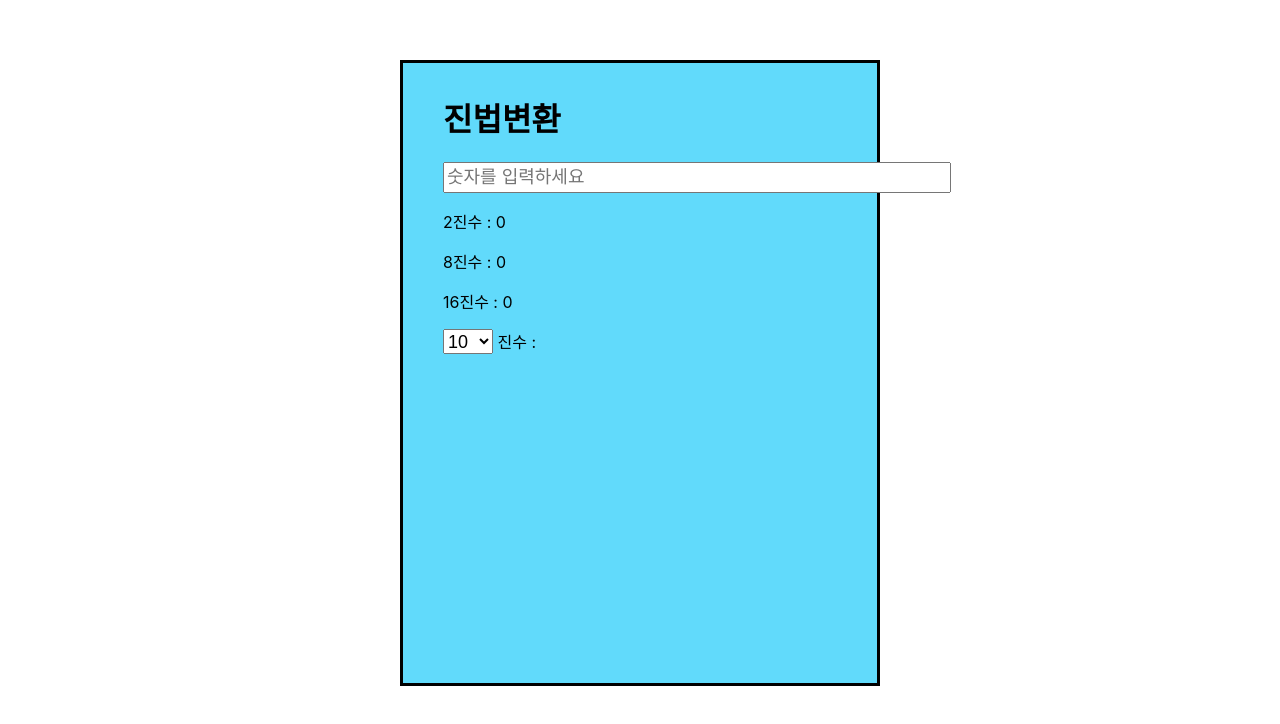
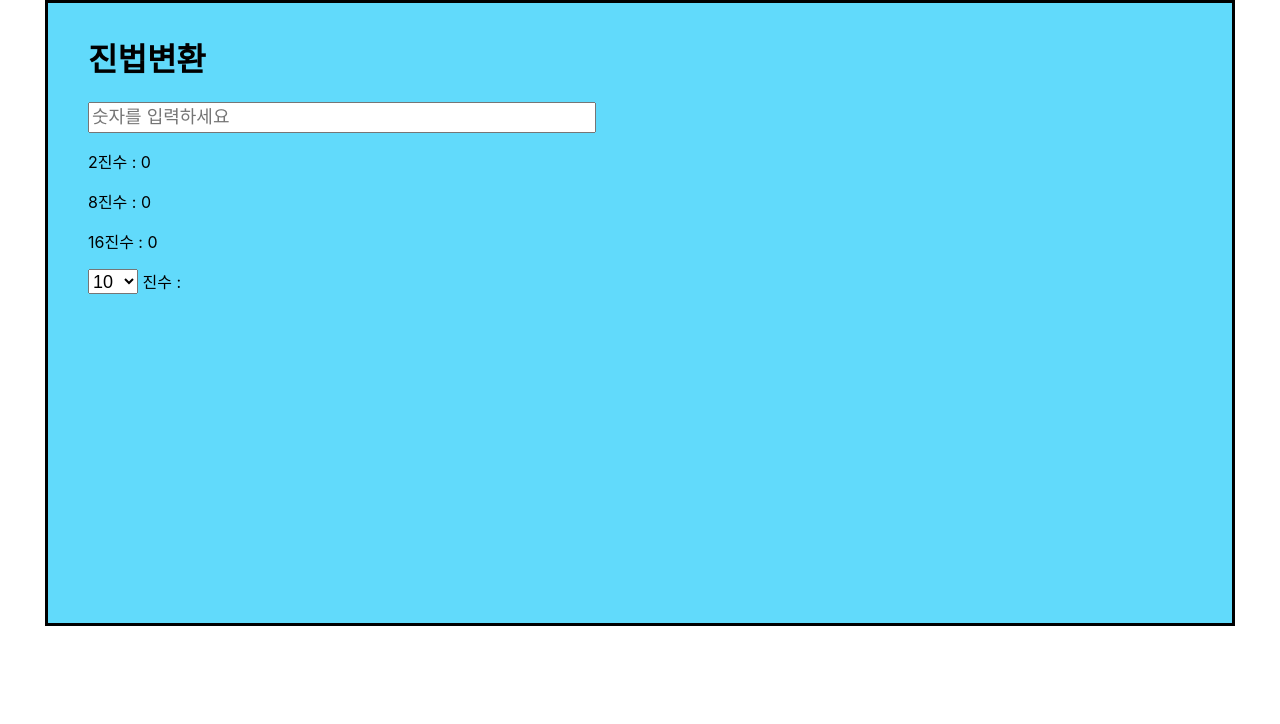
Before and after one commit to raxNone/project1, a React (Create React App) app: page / in a window 1280 px wide. Shown: the top 724 px of the page. Built offline with nearby package versions, Linux system fonts and the light colour scheme.

Commit message:
숫자만 입력가능하도록 수정

```diff
--- a/src/App.css
+++ b/src/App.css
@@ -37,10 +37,14 @@
   }
 } */
 
+#wrap{
+  min-width: 1230px;
+  width:100%;
+  height:100%;
+}
 .container{
-  margin: 50px auto;
-  padding:10px 400px;
-
+  margin: 0 auto;
+  width: 1190px;
 }
 
 .body{
--- a/src/App.js
+++ b/src/App.js
@@ -14,7 +14,9 @@ function App() {
     opt.push(<option key={i}>{i}</option>)
   }
 
+
   function Form1(e){
+
     let t_value = Number(e.target.value);
     setMsg(t_value);
     setBin(t_value.toString(2));
@@ -27,11 +29,12 @@ function App() {
 
 
   return (
+    <div id='wrap'>
     <div className='container'>
       <div className='body' >
         <h1>진법변환</h1>
 
-        <p><input type='text' id='text'autoComplete='off' placeholder='숫자를 입력하세요' style={{height:"25px", width :"500px", fontSize:"18px"}} onChange={Form1}/></p>
+        <p><input type='number' id='text'autoComplete='off' placeholder='숫자를 입력하세요' style={{height:"25px", width :"500px", fontSize:"18px"}} onChange={Form1}/></p>
 
         <p>2진수 : {bin}</p>
         <p>8진수 : {oct}</p>
@@ -43,7 +46,7 @@ function App() {
 
       </div>
     </div>
-
+  </div>
   );
 }
 
```
